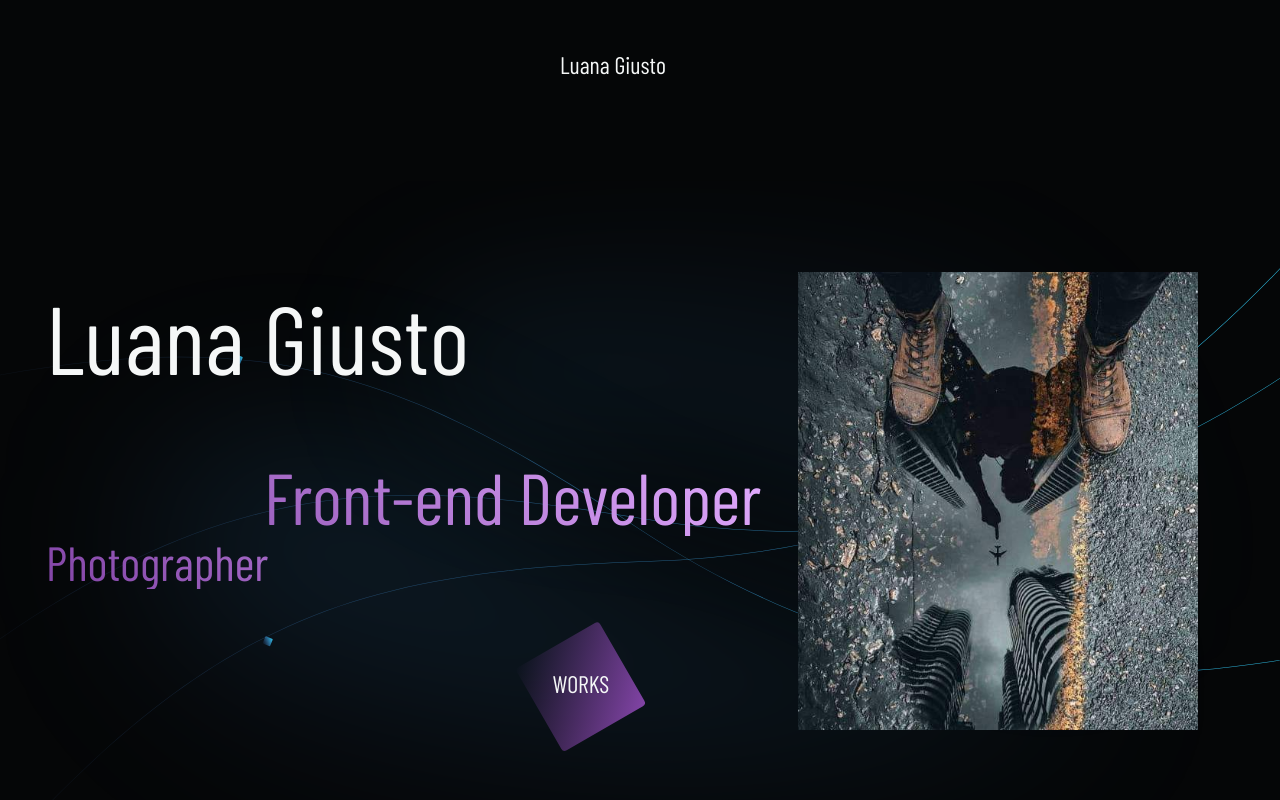
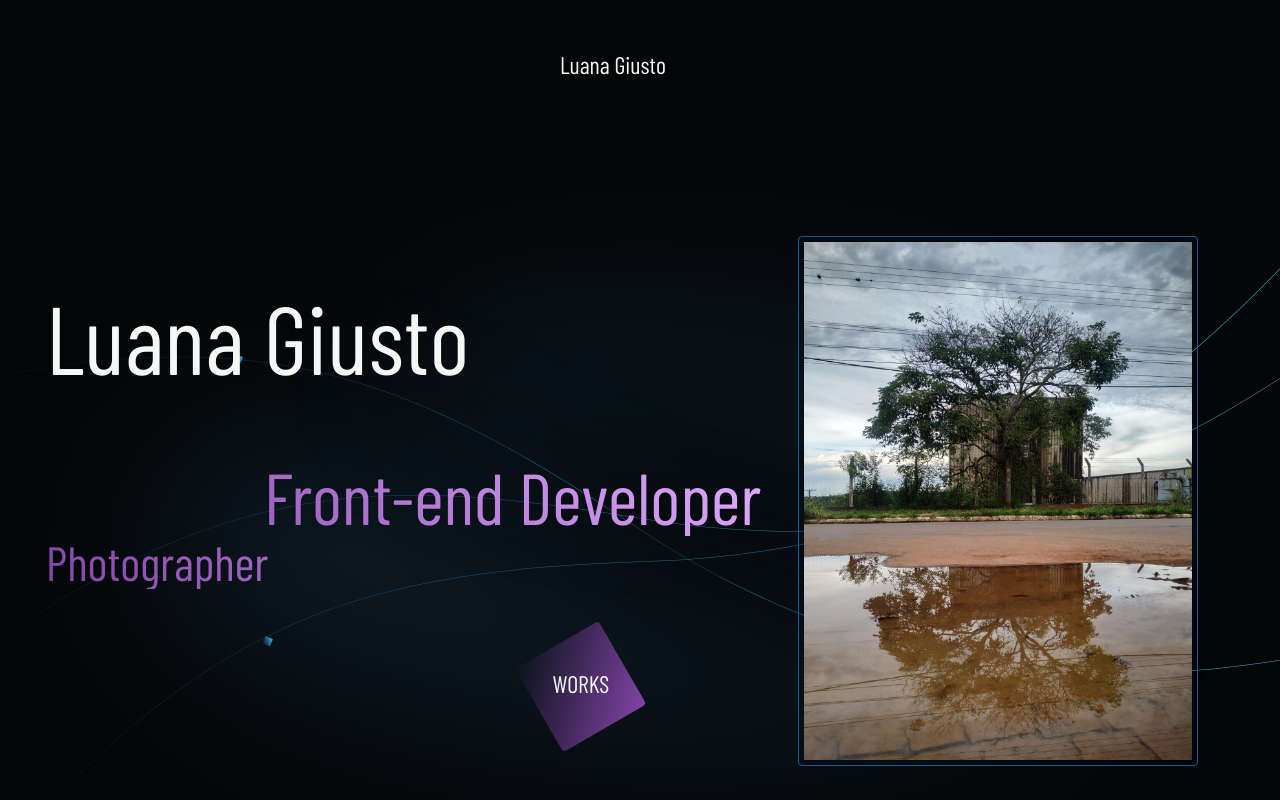
Before and after one commit to luanagiusto/luanagiusto-portifolio, a plain HTML site: page index.html in a window 1280 px wide. Shown: the top 800 px of the page. Drawn offline with nearby package versions, Linux system fonts and the light colour scheme; a web font is replaced by a local one.

Commit message:
imagem inicial

```diff
--- a/css/sass/_layout.scss
+++ b/css/sass/_layout.scss
@@ -59,6 +59,8 @@
 
 .container-item:nth-child(1){
     flex-grow: 3;
+    max-width: 680px;
+
 
     margin: 40px 0px;
 }
@@ -73,6 +75,8 @@
 
     img{
         max-width: 400px;
+        display: none;
+
     }
 }
 
@@ -167,7 +171,7 @@
 
 #bg-heroline2{
     //stroke-dasharray: 50 100 !important;
-   // animation: linha2 1s ease infinite alternate;
+   //animation: linha2 1s ease infinite alternate;
 }
 
 #bg-heroline3{
--- a/index.html
+++ b/index.html
@@ -143,7 +143,7 @@
             </div>
         </div>
         <div class="container-item ">
-            <img src="img/46515827_2353915911551907_7047355331969548288_n.jpg" class="img-photo" alt="">
+            <img src="img/Reflexo-agua.jpg" class="img-photo" alt="">
         </div>
 
     </section>
```
Also changed, not shown: css/style.css, img/Reflexo-agua.jpg (added), 1 other file.
